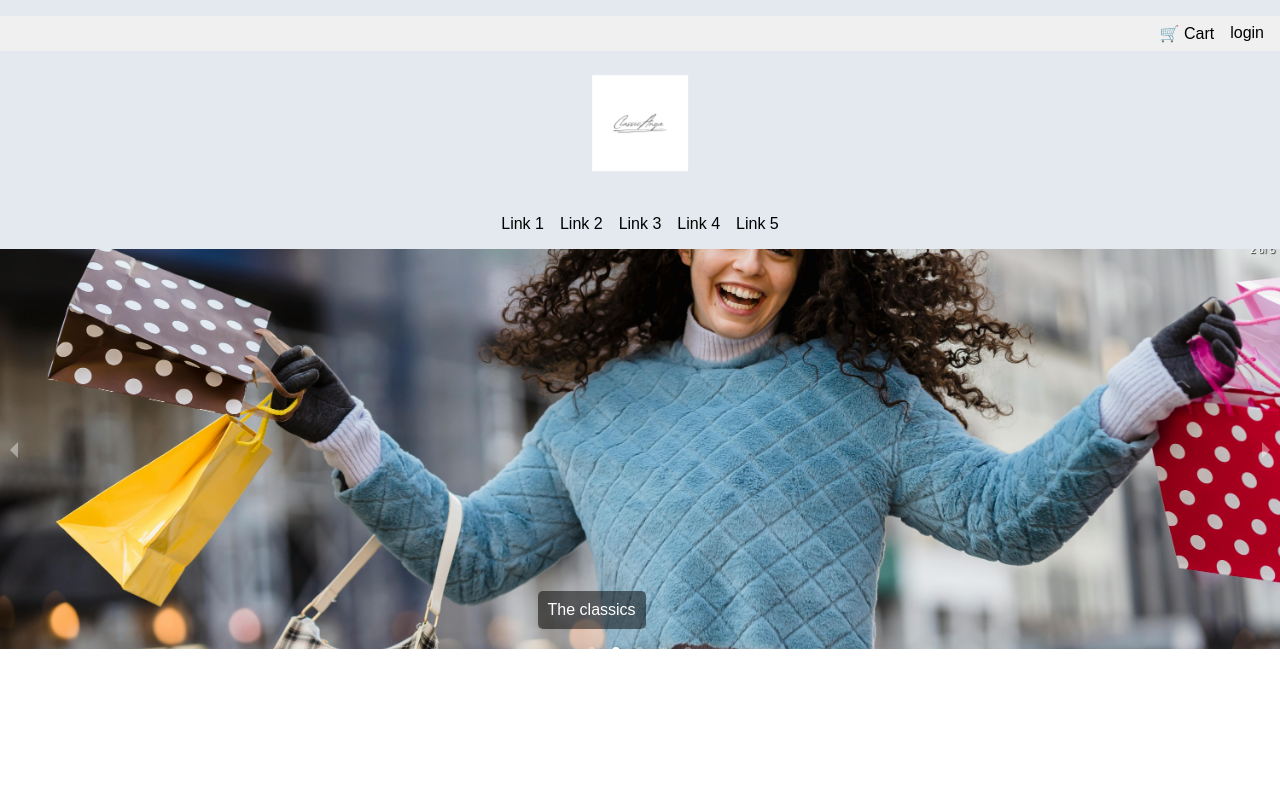
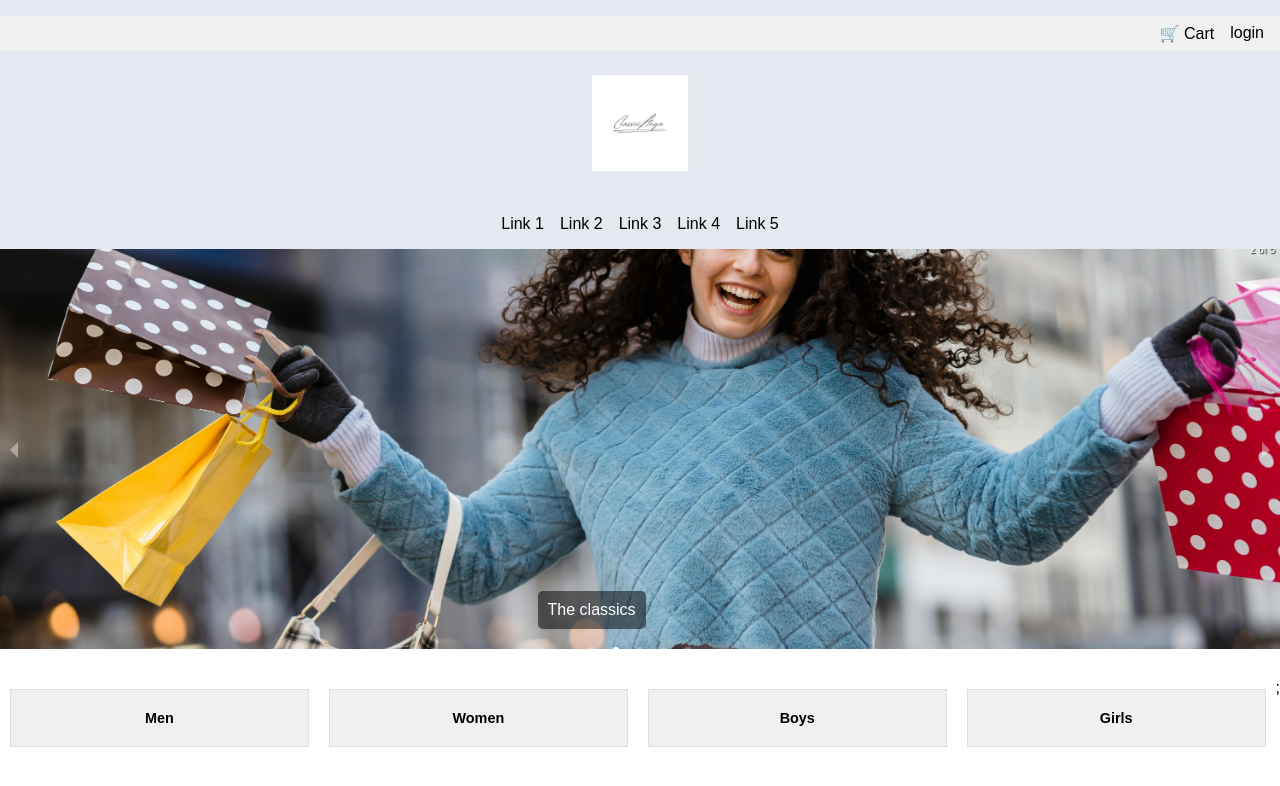
Before and after one commit to dkzanz1/vite-project, a React (Vite) app: page / in a window 1280 px wide. Shown: the top 786 px of the page. Built offline with nearby package versions, Linux system fonts and the light colour scheme.

Commit message:
creating catergory boxes

```diff
--- a/package.json
+++ b/package.json
@@ -10,6 +10,9 @@
     "preview": "vite preview"
   },
   "dependencies": {
+    "@emotion/react": "^11.11.4",
+    "@emotion/styled": "^11.11.5",
+    "@mui/material": "^5.15.21",
     "react": "^18.2.0",
     "react-dom": "^18.2.0",
     "react-responsive-carousel": "^3.2.23",
--- a/src/App.tsx
+++ b/src/App.tsx
@@ -2,6 +2,7 @@ import React from 'react';
 import Header from "./components/Header";
 import './styles/App.css';
 import HeroBar from '../src/components/HeroBar';
+import CategoryBoxes from '../src/components/CategoryBoxes'
 
 const App: React.FC = () => {
   return (
@@ -10,6 +11,7 @@ const App: React.FC = () => {
         {/* logo center with option navbar */}
         {/* hero photo with comment */}
         <HeroBar />
+        <CategoryBoxes />
         {/* card 1 of 4 across photos*/}
         {/* card 2 of 4 across photos*/}
         {/* card 3 of 4 across photos*/}
--- /dev/null
+++ b/src/components/CategoryBoxes.tsx
@@ -0,0 +1,23 @@
+import React from "react";
+import "../styles/CategoryBoxes.css";
+
+const categories: string[]=['Men', 'Women', 'Boys', 'Girls'];
+
+
+const CategoryBoxes: React.FC = () => {
+    return (
+    <div className="category-container">
+        {categories.map((category) => (
+            <div className="category-box" key={category}>
+                <h2>{category}</h2>
+            </div>
+        ))};
+    </div>
+  );
+}
+
+
+
+
+
+export default CategoryBoxes;
--- /dev/null
+++ b/src/styles/CategoryBoxes.css
@@ -0,0 +1,22 @@
+.category-container {
+    display:flex;
+    justify-content: space-around;
+    margin: 30px 0;
+}
+.category-box {
+    flex: 1;
+    margin: 10px;
+    padding: 20px;
+    background-color: #f0f0f0;
+    border: 1px, solid, #ddd;
+    text-align: center;
+    transition: transform 0.2s;
+    cursor: pointer;
+}
+.category-box:hover {
+    transform: scale(1.05);
+}
+.category-box h2 {
+    margin: 0;
+    font-size: .9em;
+}
```
Also changed, not shown: 2 other files (tests, documents, lock files or other folders).
